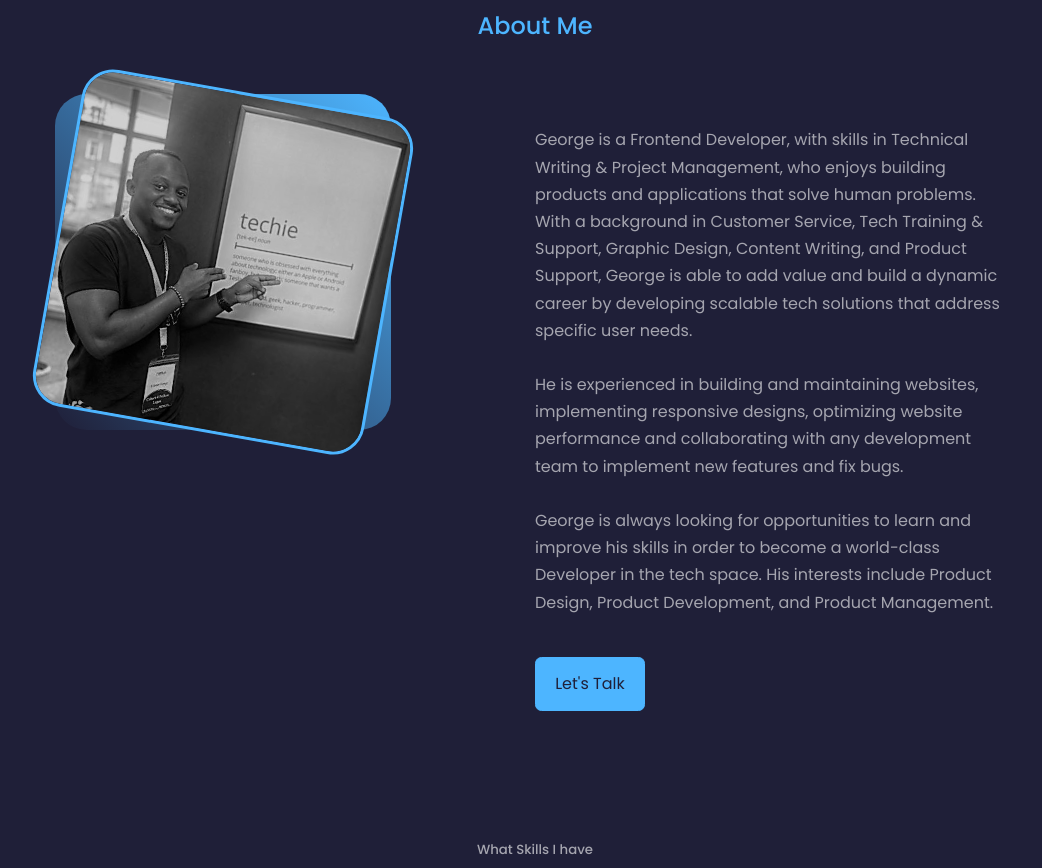
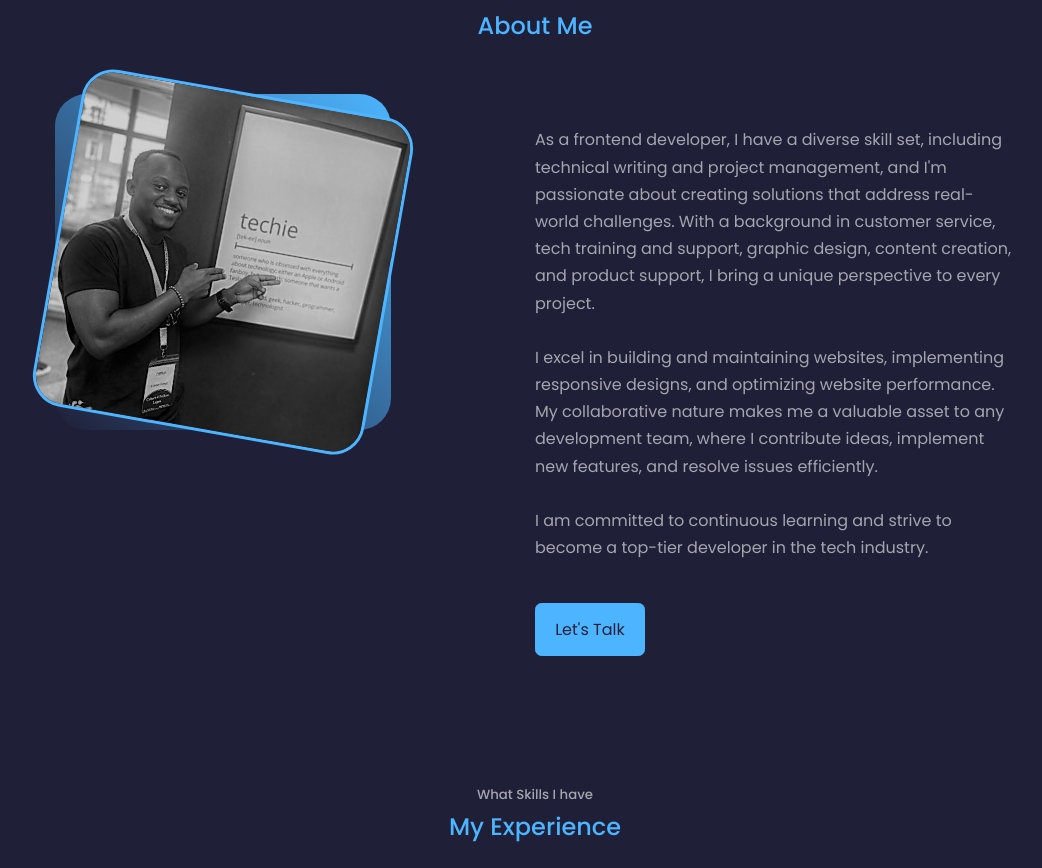
Before and after one commit to udonte/my-react-portfolio, a React (Create React App) app: page / in a window 1280 px wide. Shown: the part 945-1813 px from the top of the page, without its empty margins (105-1147 px from the left). Built offline with nearby package versions, Linux system fonts and the light colour scheme.

Commit message:
Update About.jsx

```diff
--- a/src/component/about/About.jsx
+++ b/src/component/about/About.jsx
@@ -48,24 +48,13 @@ const About = () => {
           */}
 
           <p>
-            George is a Frontend Developer, with skills in Technical Writing &
-            Project Management, who enjoys building products and applications
-            that solve human problems. With a background in Customer Service,
-            Tech Training & Support, Graphic Design, Content Writing, and
-            Product Support, George is able to add value and build a dynamic
-            career by developing scalable tech solutions that address specific
-            user needs.
+           As a frontend developer, I have a diverse skill set, including technical writing and project management, and I'm passionate about creating solutions that address real-world challenges. With a background in customer service, tech training and support, graphic design, content creation, and product support, I bring a unique perspective to every project.
             <br />
             <br />
-            He is experienced in building and maintaining websites, implementing
-            responsive designs, optimizing website performance and collaborating
-            with any development team to implement new features and fix bugs.
+            I excel in building and maintaining websites, implementing responsive designs, and optimizing website performance. My collaborative nature makes me a valuable asset to any development team, where I contribute ideas, implement new features, and resolve issues efficiently.
             <br />
             <br />
-            George is always looking for opportunities to learn and improve his
-            skills in order to become a world-class Developer in the tech space.
-            His interests include Product Design, Product Development, and
-            Product Management.
+            I am committed to continuous learning and strive to become a top-tier developer in the tech industry.
           </p>
 
           <a href="#contact" className="btn btn-primary">
```
